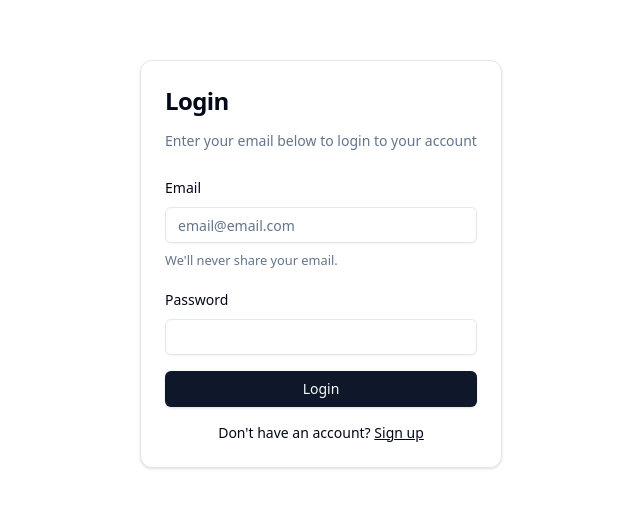
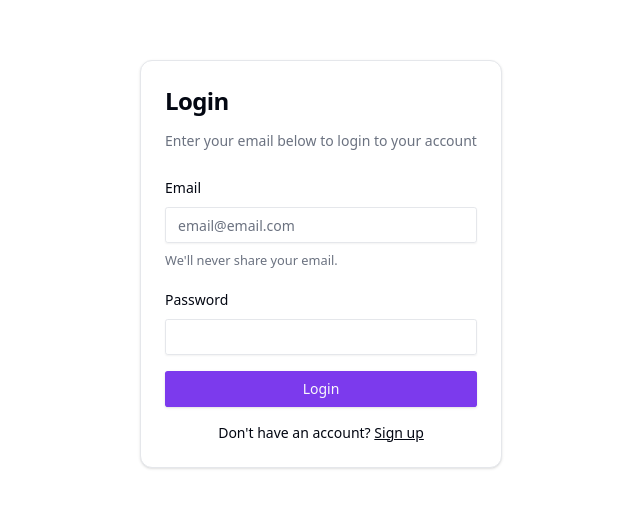
Before and after one commit to matfreitasc/FullStack-Capstone-FinalProject, a React (Vite) app: page /login in a window 1280 px wide. Shown: the part 136-644 px from the top of the page, without its empty margins (319-959 px from the left). Built offline with nearby package versions, Linux system fonts and the light colour scheme; what tailwindcss-debug-screens would draw is missing.

Commit message:
Theme is fixed

```diff
--- /dev/null
+++ b/src/context/ThemeProvider.tsx
@@ -0,0 +1,67 @@
+import { createContext, useEffect, useState } from 'react'
+
+type Theme = 'dark' | 'light' | 'purpleLight' | 'purpleDark' | 'system'
+
+type ThemeProviderProps = {
+	children: React.ReactNode
+	defaultTheme?: Theme
+	storageKey?: string
+}
+
+type ThemeProviderState = {
+	theme: Theme
+	setTheme: (theme: Theme) => void
+}
+
+const initialState: ThemeProviderState = {
+	theme: 'system',
+	setTheme: () => null,
+}
+
+const ThemeProviderContext = createContext<ThemeProviderState>(initialState)
+
+function ThemeProvider({
+	children,
+	defaultTheme = 'purpleLight',
+	storageKey = 'vite-ui-theme',
+	...props
+}: ThemeProviderProps) {
+	const [theme, setTheme] = useState<Theme>(
+		() => (localStorage.getItem(storageKey) as Theme) || defaultTheme
+	)
+
+	useEffect(() => {
+		const root = window.document.documentElement
+
+		root.classList.remove('light', 'dark', 'purpleLight', 'purpleDark')
+
+		if (theme === 'system') {
+			const systemTheme = window.matchMedia('(prefers-color-scheme: dark)')
+				.matches
+				? 'dark'
+				: 'light'
+
+			root.classList.add(systemTheme)
+			return
+		}
+
+		root.classList.add(theme)
+	}, [theme])
+
+	const value = {
+		theme,
+		setTheme: (theme: Theme) => {
+			localStorage.setItem(storageKey, theme)
+			setTheme(theme)
+		},
+	}
+
+	return (
+		<ThemeProviderContext.Provider {...props} value={value}>
+			{children}
+		</ThemeProviderContext.Provider>
+	)
+}
+
+export default ThemeProvider
+export { ThemeProviderContext }
--- /dev/null
+++ b/src/hooks/useTheme.ts
@@ -0,0 +1,12 @@
+import { useContext } from 'react'
+import { ThemeProviderContext } from '@/context/ThemeProvider'
+
+const useTheme = () => {
+	const context = useContext(ThemeProviderContext)
+
+	if (context === undefined)
+		throw new Error('useTheme must be used within a ThemeProvider')
+
+	return context
+}
+export { useTheme }
--- a/src/index.css
+++ b/src/index.css
@@ -64,6 +64,50 @@
     --input: 217.2 32.6% 17.5%;
     --ring: 212.7 26.8% 83.9%;
   }
+  .purpleLight {
+    --background: 0 0% 100%;
+    --foreground: 224 71.4% 4.1%;
+    --card: 0 0% 100%;
+    --card-foreground: 224 71.4% 4.1%;
+    --popover: 0 0% 100%;
+    --popover-foreground: 224 71.4% 4.1%;
+    --primary: 262.1 83.3% 57.8%;
+    --primary-foreground: 210 20% 98%;
+    --secondary: 220 14.3% 95.9%;
+    --secondary-foreground: 220.9 39.3% 11%;
+    --muted: 220 14.3% 95.9%;
+    --muted-foreground: 220 8.9% 46.1%;
+    --accent: 220 14.3% 95.9%;
+    --accent-foreground: 220.9 39.3% 11%;
+    --destructive: 0 84.2% 60.2%;
+    --destructive-foreground: 210 20% 98%;
+    --border: 220 13% 91%;
+    --input: 220 13% 91%;
+    --ring: 262.1 83.3% 57.8%;
+    --radius: 0.3rem;
+  }
+
+  .purpleDark {
+    --background: 224 71.4% 4.1%;
+    --foreground: 210 20% 98%;
+    --card: 224 71.4% 4.1%;
+    --card-foreground: 210 20% 98%;
+    --popover: 224 71.4% 4.1%;
+    --popover-foreground: 210 20% 98%;
+    --primary: 263.4 70% 50.4%;
+    --primary-foreground: 210 20% 98%;
+    --secondary: 215 27.9% 16.9%;
+    --secondary-foreground: 210 20% 98%;
+    --muted: 215 27.9% 16.9%;
+    --muted-foreground: 217.9 10.6% 64.9%;
+    --accent: 215 27.9% 16.9%;
+    --accent-foreground: 210 20% 98%;
+    --destructive: 0 62.8% 30.6%;
+    --destructive-foreground: 210 20% 98%;
+    --border: 215 27.9% 16.9%;
+    --input: 215 27.9% 16.9%;
+    --ring: 263.4 70% 50.4%;
+  }
 }
 
 @layer base {
```
Also changed, not shown: src/main.tsx (+6 -3 lines).
